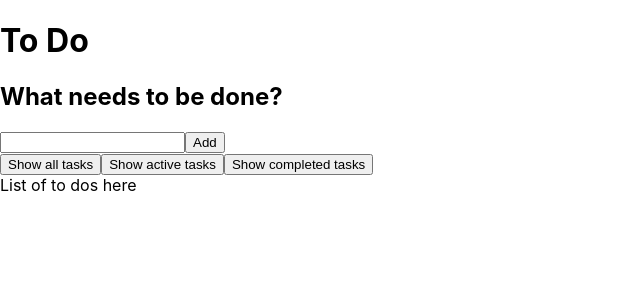
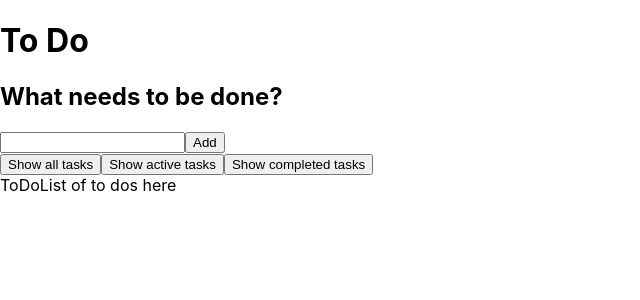
Before and after one commit to williamyap90/react-class-to-do, a React (Create React App) app: page / in a window 1280 px wide. Shown: the top 300 px of the page, without its empty margins (0-640 px from the left). Built offline with nearby package versions, Linux system fonts and the light colour scheme.

Commit message:
rename component for clarity

```diff
--- a/src/App.js
+++ b/src/App.js
@@ -2,7 +2,7 @@ import './App.css';
 import React, { Component } from 'react';
 import Header from './components/Header';
 import ManageTasks from './components/ManageTasks';
-import List from './components/List';
+import ToDoList from './components/ToDoList';
 
 class App extends Component {
   render() {
@@ -10,7 +10,7 @@ class App extends Component {
       <div>
         <Header />
         <ManageTasks />
-        <List />
+        <ToDoList />
       </div>
     );
   }
--- a/src/components/List.jsx
+++ /dev/null
@@ -1,9 +0,0 @@
-import React, { Component } from 'react';
-
-class List extends Component {
-    render() {
-        return <div>List of to dos here</div>;
-    }
-}
-
-export default List;
--- /dev/null
+++ b/src/components/ToDoList.jsx
@@ -0,0 +1,9 @@
+import React, { Component } from 'react';
+
+class ToDoList extends Component {
+  render() {
+    return <div>ToDoList of to dos here</div>;
+  }
+}
+
+export default ToDoList;
```
